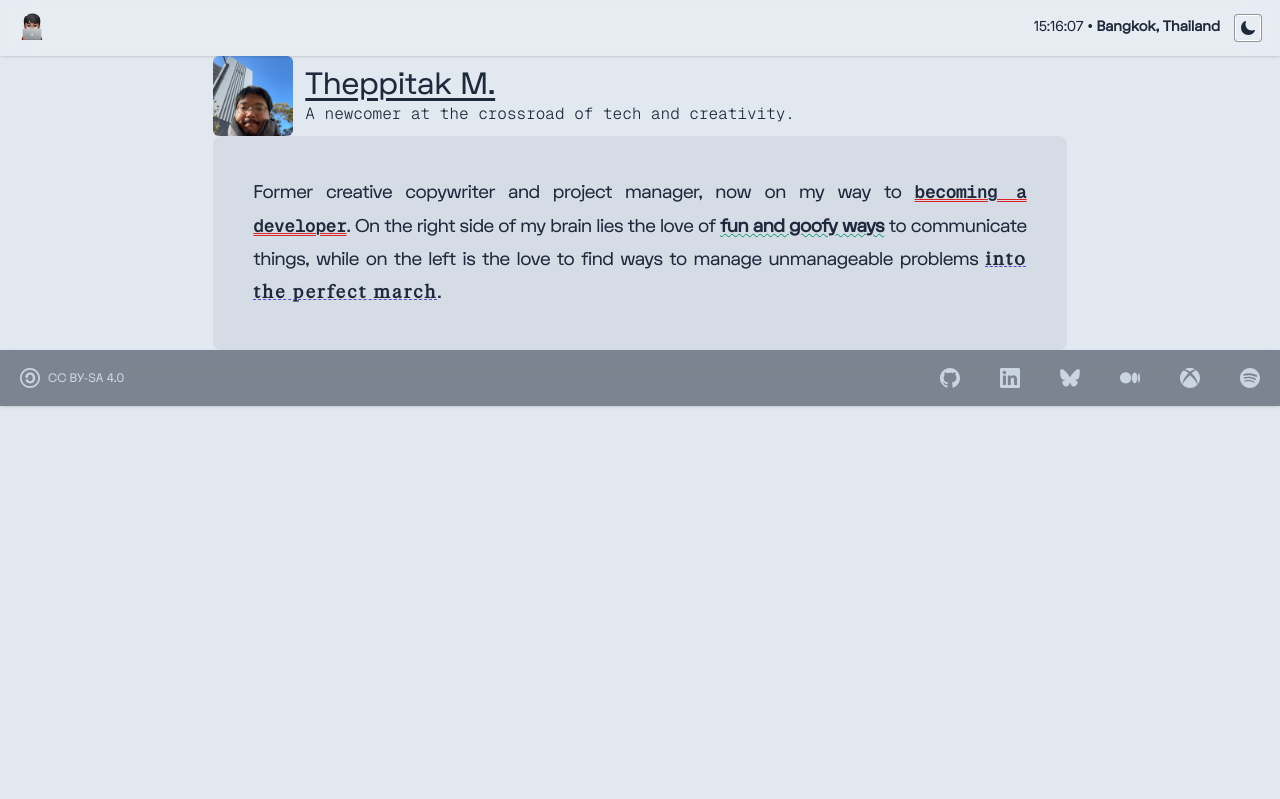
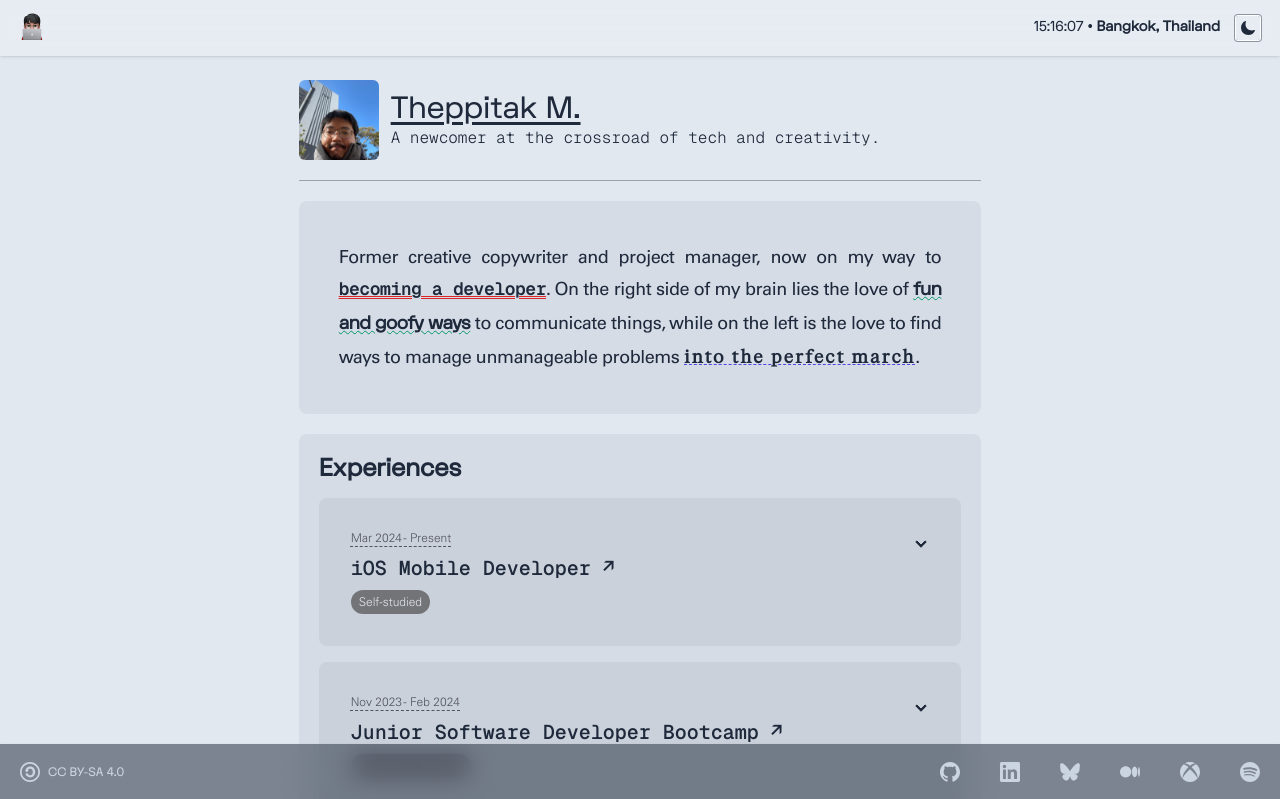
Before and after one commit to mmmmmob/www, a React (Vite) app: page / in a window 1280 px wide. Shown: the top 799 px of the page. Built offline with nearby package versions, Linux system fonts and the light colour scheme.

Commit message:
feat: finish core component for the entire page

```diff
--- a/src/App.tsx
+++ b/src/App.tsx
@@ -1,17 +1,38 @@
-import Footer from "./components/Footer.tsx";
-import Header from "./components/Header.tsx";
-import Info from "./components/Info.tsx";
-import Title from "./components/Title.tsx";
+import { Analytics } from "@vercel/analytics/react";
+import { SpeedInsights } from "@vercel/speed-insights/react";
+import Footer from "./components/Footer";
+import Header from "./components/Header";
+import Info from "./components/Info";
+//import { NowPlaying } from "./components/NowPlaying";
+import Project from "./components/Projects";
+import Title from "./components/Title";
+import WorkExp from "./components/WorkExp";
 
-const App = () => {
+function App() {
   return (
-    <div className="flex min-h-screen flex-col bg-slate-200 font-fkDisplay text-slate-800 dark:bg-slate-900 dark:text-slate-300">
-      <Header />
-      <Title />
-      <Info />
-      <Footer />
-    </div>
+    <>
+      <div className="flex min-h-screen flex-col bg-slate-200 text-slate-800 dark:bg-slate-900 dark:text-slate-300">
+        <header className="sticky top-0 w-full">
+          <Header />
+        </header>
+        <main className="flex flex-1 flex-col items-center justify-center">
+          <div className="my-6 flex w-full flex-col items-center justify-center sm:max-w-5xl">
+            <Title />
+            <hr className="m-5 h-px self-center border-0 bg-gray-400 max-sm:w-11/12 md:w-8/12 dark:bg-gray-600" />
+            <Info />
+            <WorkExp />
+            <Project />
+          </div>
+        </main>
+        <footer className="sticky bottom-0 w-full">
+          {/*<NowPlaying />*/}
+          <Footer />
+        </footer>
+      </div>
+      <SpeedInsights />
+      <Analytics />
+    </>
   );
-};
+}
 
 export default App;
```
